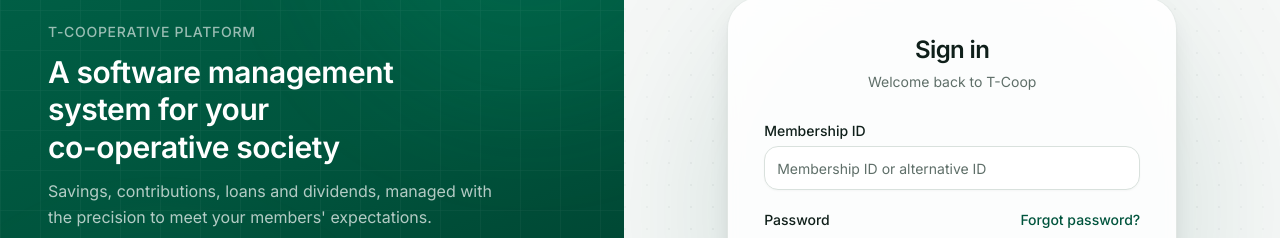
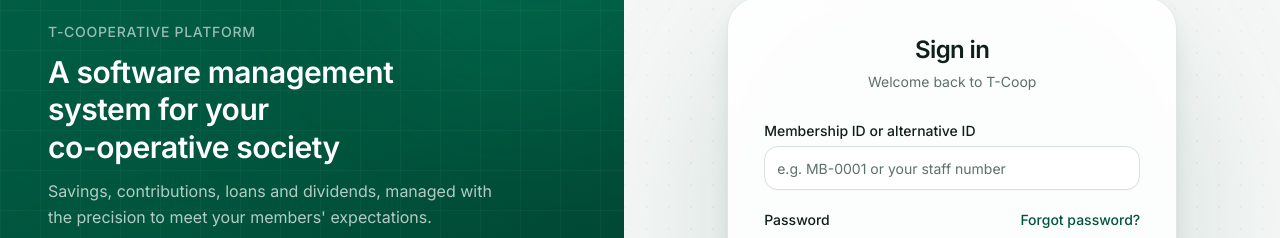
Before and after one commit to turontechnologies/t-coop, a Next.js app: page /login in a window 1280 px wide. Shown: the part 190-428 px from the top of the page. Built offline with nearby package versions, Linux system fonts and the light colour scheme; no server answers.

Commit message:
feat: update membership ID field to clarify input requirements in login form and validation schema

```diff
--- a/src/components/features/auth/login-form.tsx
+++ b/src/components/features/auth/login-form.tsx
@@ -89,10 +89,12 @@ export function LoginForm() {
         variants={fieldVariants}
         className="space-y-2"
       >
-        <Label htmlFor={membershipIdInputId}>Membership ID</Label>
+        <Label htmlFor={membershipIdInputId}>
+          Membership ID or alternative ID
+        </Label>
         <Input
           id={membershipIdInputId}
-          placeholder="Membership ID or alternative ID"
+          placeholder="e.g. MB-0001 or your staff number"
           autoComplete="username"
           disabled={busy}
           className="h-11"
--- a/src/lib/validations/auth.schema.ts
+++ b/src/lib/validations/auth.schema.ts
@@ -1,7 +1,10 @@
 import { z } from "zod";
 
 export const loginSchema = z.object({
-  membershipId: z.string().trim().min(1, "Enter your membership ID"),
+  membershipId: z
+    .string()
+    .trim()
+    .min(1, "Enter your membership ID or alternative ID"),
   password: z
     .string()
     .min(1, "Enter your password")
```
